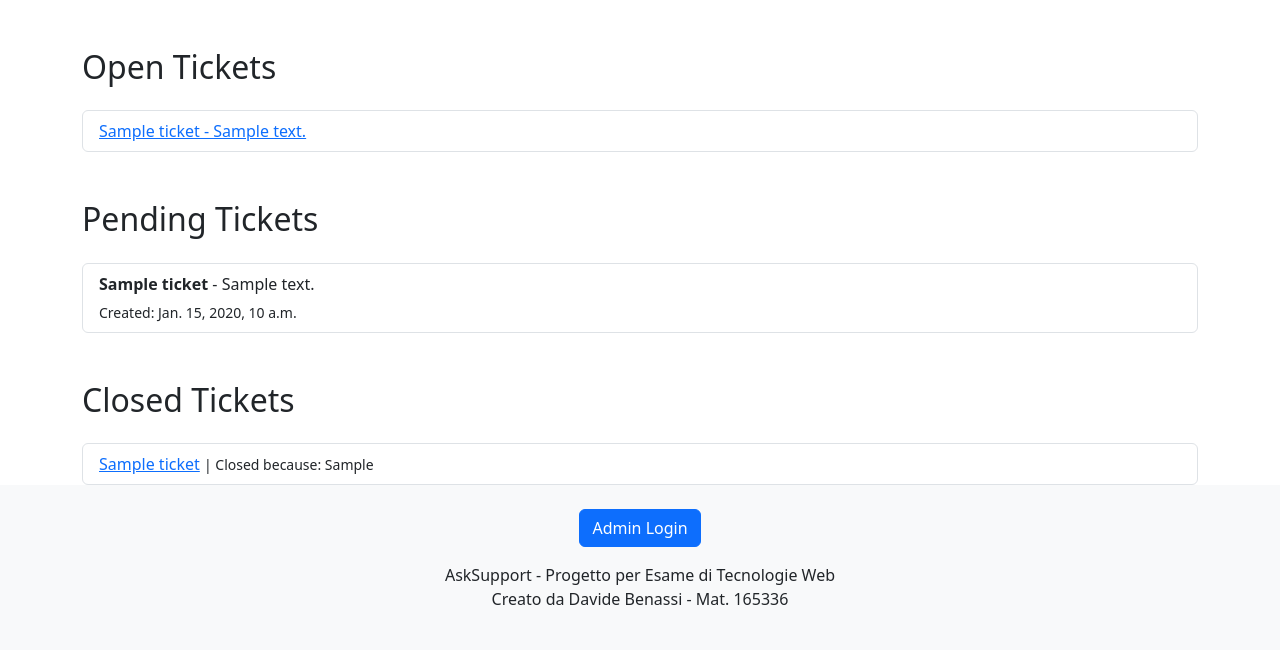
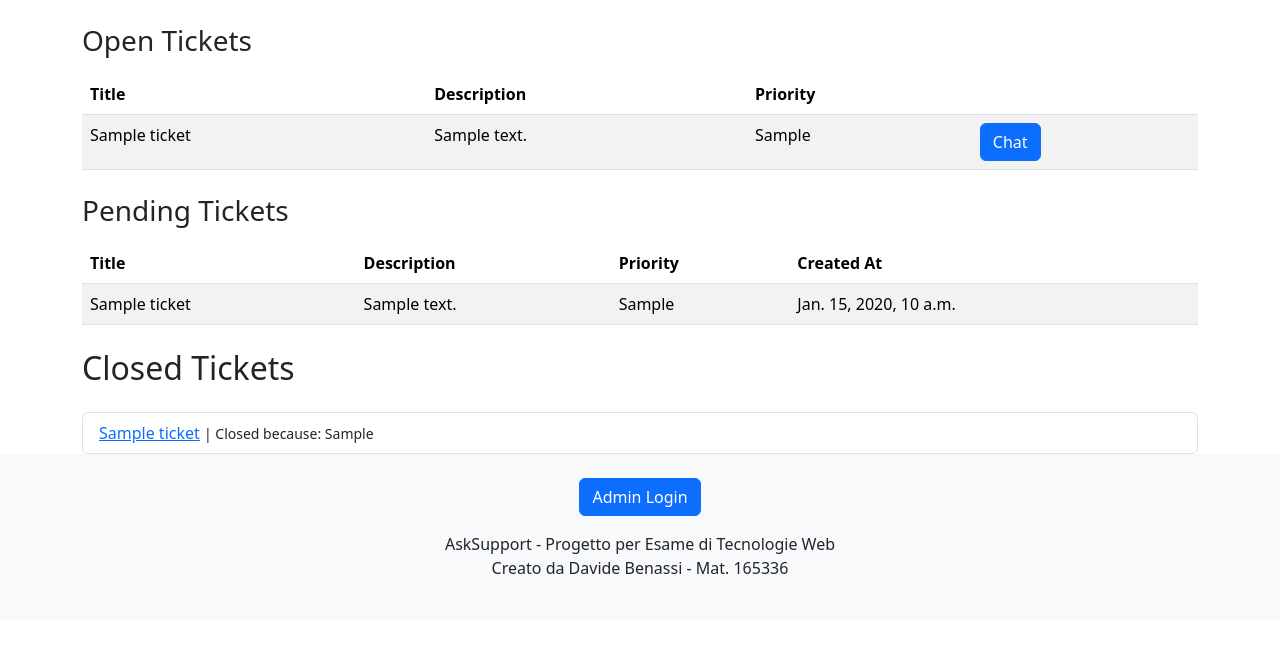
Before and after one commit to davidebenassi/AskSupport, a Django app: template project-folder/users/templates/user_tickets_page.html in a window 1280 px wide. Shown: the part 56-706 px from the top of the page. Run offline with Django 5.2, Linux system fonts and the light colour scheme; the template is opened without the code that fills it: most values are stand-ins (such as "Sample title", 1, 10 or a date in 2020).

Commit message:
employee and user tickets management ok

```diff
--- a/project-folder/companies/templates/employee_dashboard.html
+++ b/project-folder/companies/templates/employee_dashboard.html
@@ -11,7 +11,7 @@
             <p class="mb-0">Company: <strong>{{ user.employee_profile.company.name }}</strong></p>
         </div>
 
-        <!-- Modal Pop-up for Open Tickets -->
+        <!-- Modal Pop-up for Tickets -->
         <div class="modal fade" id="chatModal" tabindex="-1" aria-labelledby="chatModalLabel" aria-hidden="true">
             <div class="modal-dialog modal-lg">
                 <div class="modal-content">
@@ -61,7 +61,7 @@
                             <td>{{ ticket.description|truncatewords:20 }}</td>
                             <td>{{ ticket.get_priority }}</td>
                             <td>
-                                <a href="#" onclick="openChatModal('{{ ticket.id }}', '{{ ticket.title }}', '{{ ticket.description }}', true)">Chat</a>
+                                <button class="btn btn-primary" onclick="openChatModal('{{ ticket.id }}', '{{ ticket.title }}', '{{ ticket.description }}', true)">Chat</button>
                             </td>
                             <td>
                                 <form id="close-ticket-form-{{ ticket.id }}" method="POST" action="{% url 'close-ticket' ticket.id %}">
@@ -86,6 +86,7 @@
                         <th>Title</th>
                         <th>Description</th>
                         <th>Priority</th>
+                        <th>Created At</th>
                         <th></th>
                         <th></th>
                     </tr>
@@ -96,6 +97,7 @@
                             <td>{{ ticket.title }}</td>
                             <td>{{ ticket.description }}</td>
                             <td>{{ ticket.get_priority }}</td>
+                            <td>{{ ticket.created_at }}</td>
                             <td>
                                 <form method="POST" action="{% url 'accept-ticket' ticket.id %}">
                                     {% csrf_token %}
--- a/project-folder/tickets/models.py
+++ b/project-folder/tickets/models.py
@@ -34,7 +34,6 @@ class Ticket(models.Model):
     assigned_employee = models.ForeignKey(EmployeeProfile, on_delete=models.SET_NULL, related_name='tickets', null=True, blank=True)
     status = models.CharField(max_length=10, choices=STATUS_CHOICES, default=PENDING)
     created_at = models.DateTimeField(auto_now_add=True)
-    updated_at = models.DateTimeField(auto_now=True)
     close_reason = models.TextField(null=True, blank=True)
     priority = models.IntegerField(choices=PRIORITY, default=NONE)
 
--- a/project-folder/users/templates/user_tickets_page.html
+++ b/project-folder/users/templates/user_tickets_page.html
@@ -3,18 +3,9 @@
 {% load static %}
 
 {% block content %}
-<div class="container mt-5">
-    <!-- Open Tickets Section -->
-    <h2 class="mb-4">Open Tickets</h2>
-    <ul class="list-group mb-5">
-        {% for ticket in open_tickets %}
-        <li class="list-group-item">
-            <a href="#" onclick="openChatModal('{{ ticket.id }}', '{{ ticket.title }}', '{{ ticket.description }}', true)">{{ ticket.title }} - {{ ticket.description }}</a>
-        </li>
-        {% endfor %}
-    </ul>
+<div class="container mt-4">
 
-    <!-- Modal Pop-up for Open Tickets -->
+    <!-- Modal Pop-up for Tickets -->
     <div class="modal fade" id="chatModal" tabindex="-1" aria-labelledby="chatModalLabel" aria-hidden="true">
         <div class="modal-dialog modal-lg">
             <div class="modal-content">
@@ -44,16 +35,59 @@
         </div>
     </div>
 
+    <!-- Open Tickets Section -->
+    <div class="mb-4">
+        <h3 class="mb-3">Open Tickets</h3>
+        <table class="table table-striped">
+            <thead>
+                <tr>
+                    <th>Title</th>
+                    <th>Description</th>
+                    <th>Priority</th>
+                    <th></th>
+                </tr>
+            </thead>
+            <tbody>
+                {% for ticket in open_tickets %}
+                    <tr>
+                        <td>{{ ticket.title }}</td>
+                        <td>{{ ticket.description|truncatewords:20 }}</td>
+                        <td>{{ ticket.get_priority }}</td>
+                        <td>
+                            <button class="btn btn-primary" onclick="openChatModal('{{ ticket.id }}', '{{ ticket.title }}', '{{ ticket.description }}', true)">Chat</button>
+                        </td>
+                    </tr>
+                {% endfor %}
+            </tbody>
+        </table>
+    </div>
+
+
+
     <!-- Pending Tickets Section -->
-    <h2 class="mb-4">Pending Tickets</h2>
-    <ul class="list-group mb-5">
-        {% for ticket in pending_tickets %}
-        <li class="list-group-item">
-            <p class="mb-1"><strong>{{ ticket.title }}</strong> - {{ ticket.description }}</p>
-            <small>Created: {{ ticket.created_at }}</small>
-        </li>
-        {% endfor %}
-    </ul>
+    <div class="mb-4">
+        <h3 class="mb-3">Pending Tickets</h3>
+        <table class="table table-striped">
+            <thead>
+                <tr>
+                    <th>Title</th>
+                    <th>Description</th>
+                    <th>Priority</th>
+                    <th>Created At</th>
+                </tr>
+            </thead>
+            <tbody>
+                {% for ticket in pending_tickets %}
+                    <tr>
+                        <td>{{ ticket.title }}</td>
+                        <td>{{ ticket.description }}</td>
+                        <td>{{ ticket.get_priority }}</td>
+                        <td>{{ ticket.created_at }}</td>
+                    </tr>
+                {% endfor %}
+            </tbody>
+        </table>
+    </div>
 
     <!-- Closed Tickets Section -->
     <h2 class="mb-4">Closed Tickets</h2>
```
Also changed, not shown: project-folder/db.sqlite3, project-folder/tickets/migrations/0007_remove_ticket_updated_at.py (added).
